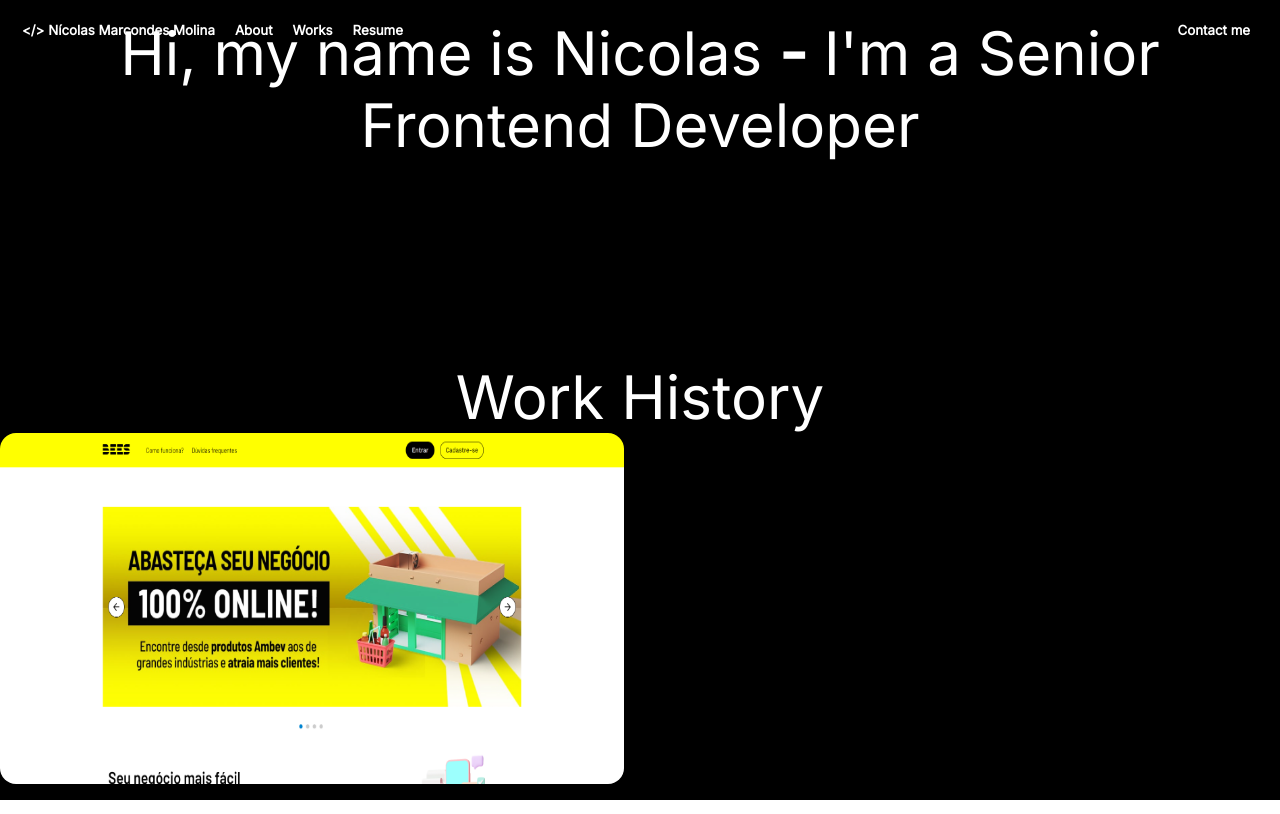
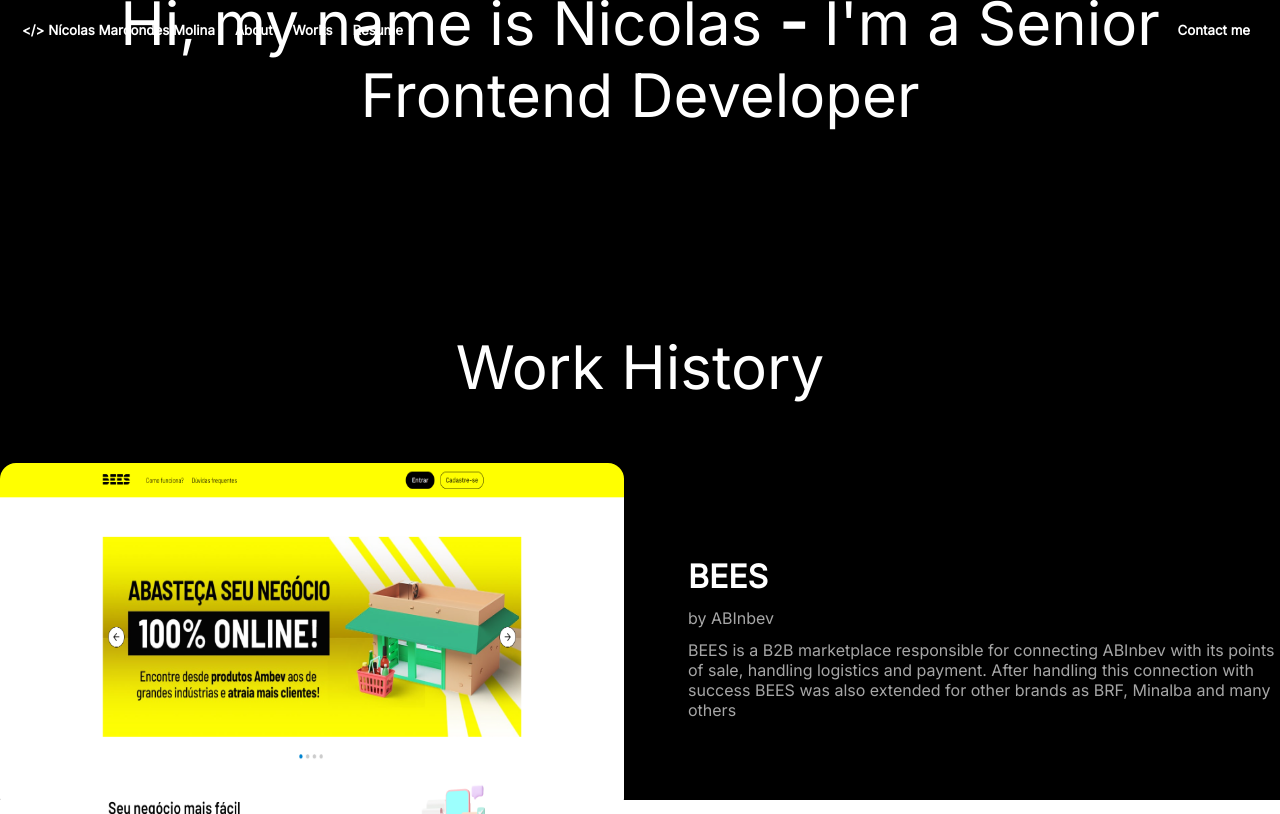
Before and after one commit to nicmolina/next-js-portfolio, a Next.js app: page / in a window 1280 px wide. Built offline with nearby package versions, Linux system fonts and the light colour scheme.

Commit message:
Adjusting JobCard

```diff
--- a/src/components/molecules/JobCard/index.tsx
+++ b/src/components/molecules/JobCard/index.tsx
@@ -1,18 +1,23 @@
 import { FC } from 'react'
+import { IJobCardProps } from './interfaces'
 import * as S from './styles'
 import { Image } from 'components/atoms'
 
-const JobCard: FC = () => {
+const JobCard: FC<IJobCardProps> = ({
+  quality,
+  children,
+  direction,
+  ...props
+}) => {
   return (
     <S.JobCardWrapper>
-      <Image
-        alt="bees logo image"
-        width={1000}
-        height={1000}
-        src="/assets/images/bees.png"
-        quality={'100'}
-      />
-      <S.JobCardInfo></S.JobCardInfo>
+      {direction === 'left' ? (
+        <Image quality={quality ?? '100'} {...props} />
+      ) : null}
+      <S.JobCardInfo>{children}</S.JobCardInfo>
+      {direction === 'right' ? (
+        <Image quality={quality ?? '100'} {...props} />
+      ) : null}
     </S.JobCardWrapper>
   )
 }
--- /dev/null
+++ b/src/components/molecules/JobCard/interfaces.ts
@@ -0,0 +1,11 @@
+import { ReactNode } from 'react'
+
+export interface IJobCardProps {
+  src: string
+  alt: string
+  children: ReactNode
+  direction: 'left' | 'right'
+  quality?: string
+  width: number
+  height: number
+}
--- a/src/components/molecules/JobCard/styles.ts
+++ b/src/components/molecules/JobCard/styles.ts
@@ -1,4 +1,5 @@
 import styled from 'styled-components'
+import { colors } from 'styles/color'
 
 export const JobCardWrapper = styled.div`
   display: flex;
@@ -9,6 +10,17 @@
 
 export const JobCardInfo = styled.div`
   display: flex;
+  width: 100%;
   flex-direction: column;
   gap: 1.2rem;
+  justify-content: center;
+
+  h2 {
+    font-size: 3.2rem;
+  }
+
+  p {
+    font-size: 1.6rem;
+    color: ${colors.gray500};
+  }
 `
--- a/src/components/organisms/WorkHistory/index.tsx
+++ b/src/components/organisms/WorkHistory/index.tsx
@@ -1,13 +1,11 @@
 import { FC } from 'react'
 import * as S from './styles'
 import { JobCard } from 'components/molecules'
-import { motion } from 'framer-motion'
 
 const WorkHistory: FC = () => {
   return (
     <S.Wrapper>
-      <S.ContentContainer>
-        <motion.div
+      <S.ContentContainer
         initial={{ y: -50, opacity: 0 }}
         animate={{ y: 0, opacity: 1 }}
         transition={{
@@ -18,8 +16,22 @@
         }}
       >
         <S.HeadingContainer>Work History</S.HeadingContainer>
-          <JobCard />
-        </motion.div>
+        <JobCard
+          direction="left"
+          src="/assets/images/bees.png"
+          alt="bees logo image"
+          width={1000}
+          height={1000}
+        >
+          <h2>BEES</h2>
+          <p>by ABInbev</p>
+          <p>
+            BEES is a B2B marketplace responsible for connecting ABInbev with
+            its points of sale, handling logistics and payment. After handling
+            this connection with success BEES was also extended for other brands
+            as BRF, Minalba and many others
+          </p>
+        </JobCard>
       </S.ContentContainer>
     </S.Wrapper>
   )
--- a/src/components/organisms/WorkHistory/styles.ts
+++ b/src/components/organisms/WorkHistory/styles.ts
@@ -1,11 +1,12 @@
 import styled from 'styled-components'
+import { motion } from 'framer-motion'
 
 export const Wrapper = styled.div`
   display: flex;
   width: 100%;
 `
 
-export const ContentContainer = styled.div`
+export const ContentContainer = styled(motion.div)`
   display: flex;
   flex-direction: column;
   width: 100%;
--- a/src/styles/global.ts
+++ b/src/styles/global.ts
@@ -4,7 +4,7 @@
 const GlobalStyles = createGlobalStyle`
   * {
     margin: 0;
-    padding: 0;
+    padding: 0%;
     box-sizing: border-box;
     --main-font: Inter;
     color: ${colors.gray100};
@@ -18,9 +18,7 @@
   body {
     font-family: Inter;
     font-size: 100%;
-    text-rendering: optimizeSpeed;
-    -webkit-font-smoothing: antialiased;
-    -moz-osx-font-smoothing: grayscale;
+    margin: 0;
   }
 `
 
```
Also changed, not shown: src/fakeApi/workHistory.ts (deleted). Lines whose indentation alone changed are shown as unchanged.
